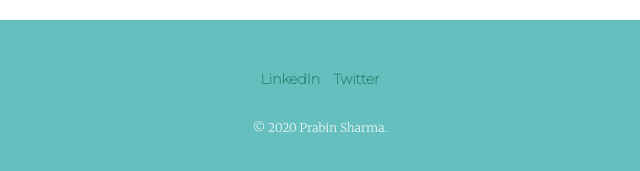
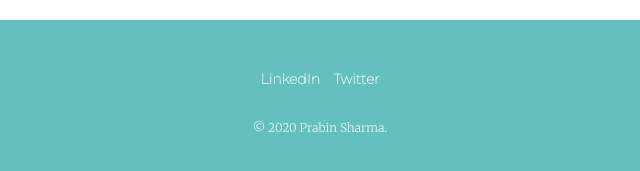
Before and after one commit to Prabinsharma2018/CSS-My-site, a plain HTML site: page index.html in a window 1280 px wide. Shown: the part 1743-1914 px from the top of the page, 320-960 px from the left. Drawn offline with Linux system fonts and the light colour scheme.

```diff
--- a/css/styles.css
+++ b/css/styles.css
@@ -1,12 +1,13 @@
 a{
-  color: #1e836c;
+
+  color: #EAF6F6;
   font-family: 'Montserrat', sans-serif;
   text-decoration: none;
   font-weight: bold;
   margin: 10px 5px;
 }
 a:hover{
-  color: #EAF6f6;
+  color: #1e836c;
 }
 body{
   margin: 0;
```
